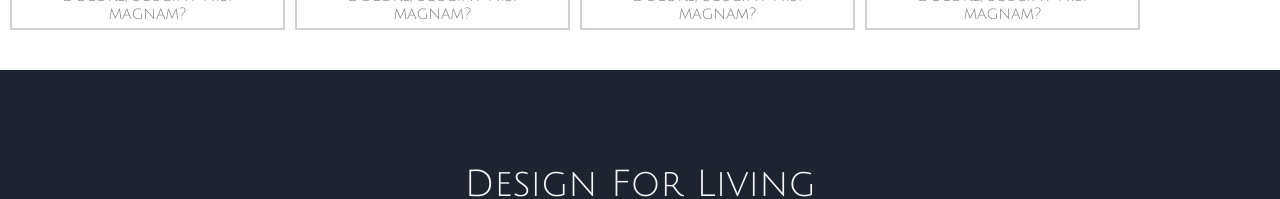
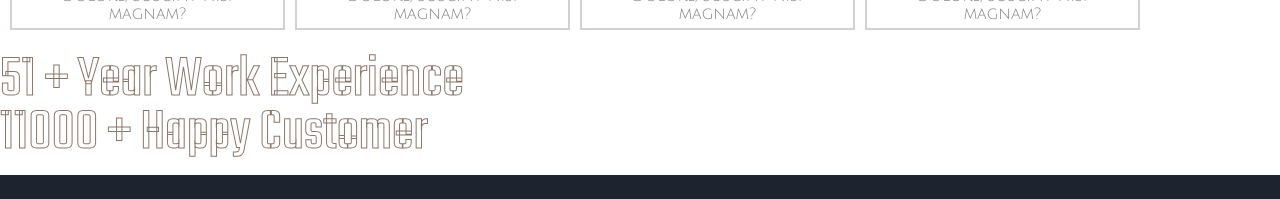
Before and after one commit to AlfezPatani/localrepo, a React (Vite) app in the folder furniture/: page / in a window 1280 px wide. Shown: the part 1815-2014 px from the top of the page. Built offline with nearby package versions, Linux system fonts and the light colour scheme; a web font is replaced by a local one.

Commit message:
updated footer

```diff
--- a/furniture/src/components/Footer/Footer.jsx
+++ b/furniture/src/components/Footer/Footer.jsx
@@ -6,6 +6,13 @@ function Footer(){
 
 
     return(
+        <>
+        <article className={style.special}>
+            51 + Year Work Experience
+        </article>
+        <article className={style.special}>
+            11000 + Happy Customer
+        </article>
         <footer>
             <h2>{footerData.headline}</h2>
             <div className={style.social}>
@@ -14,6 +21,7 @@ function Footer(){
             </div>
             <p>{footerData.copyright}</p>
         </footer>
+        </>
     )
 }
 
--- a/furniture/src/components/Footer/footer.module.css
+++ b/furniture/src/components/Footer/footer.module.css
@@ -1,3 +1,4 @@
+@import url('https://fonts.googleapis.com/css2?family=Teko:wght@400..700&display=swap');
 footer{
     background-color:#1D232F;
     min-height: 310px;
@@ -45,3 +46,13 @@ footer p{
         font-size: 1.2rem;
     }
 }
+.special{
+    margin-bottom: 30px;
+    font-family: 'Teko';
+    font-weight: 400;
+    -webkit-text-stroke-color: #8B7669;
+    color: rgba(2, 1, 1, 0);
+    -webkit-text-stroke-width: 1px;
+    line-height: 1.4rem;
+    font-size: 60px;
+}
```
